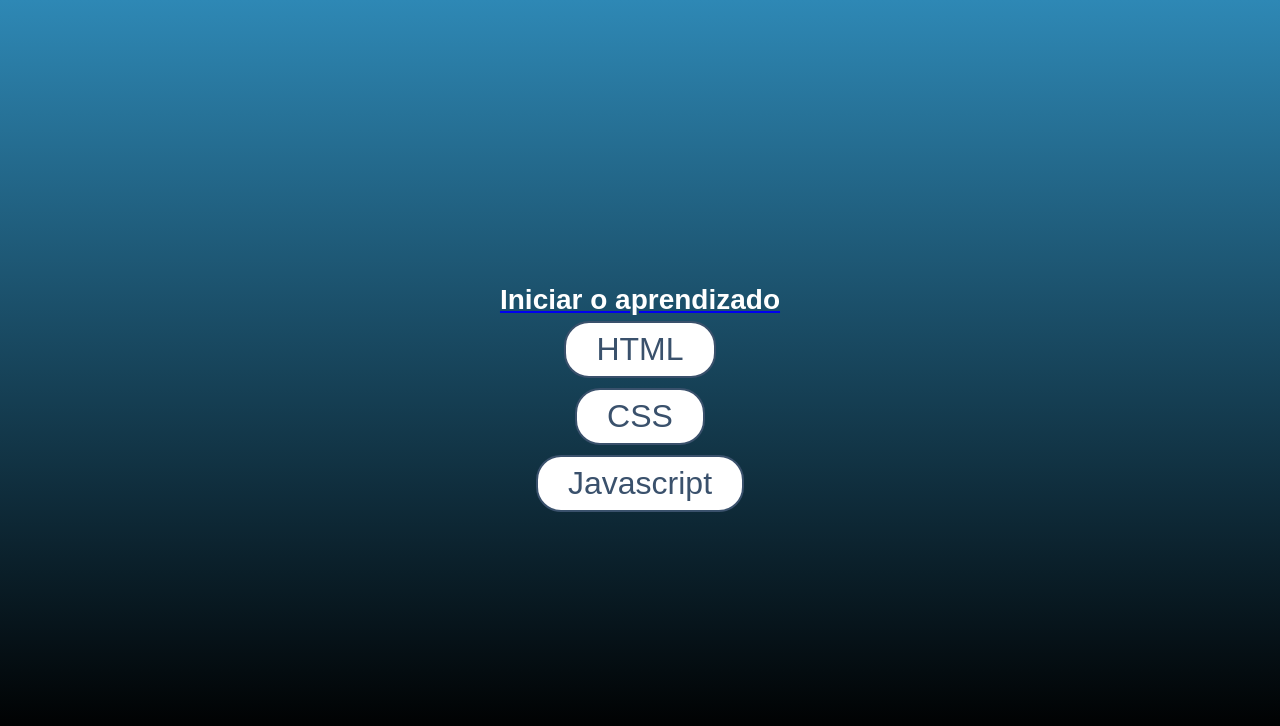
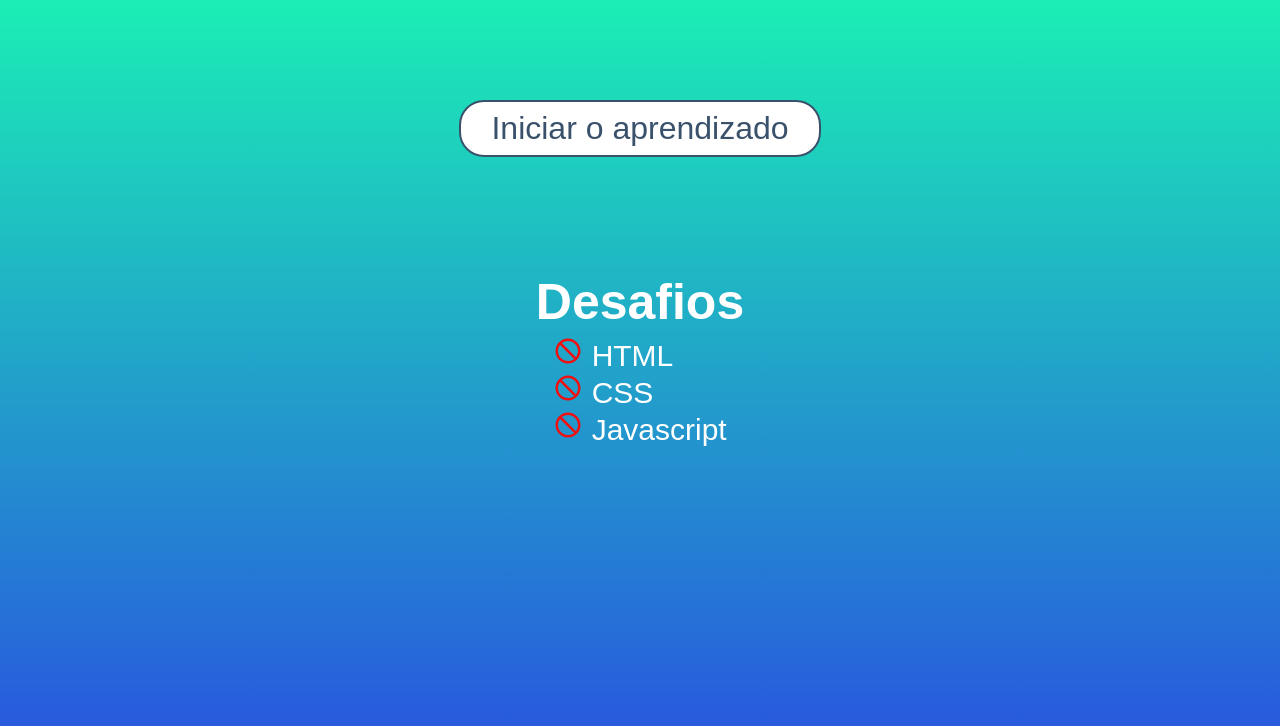
Before and after one commit to burn-c/hackathonrsxpteam30, a React (Create React App) app in the folder aprenda-arrastando/: page / in a window 1280 px wide. Shown: the top 726 px of the page. Built offline with nearby package versions, Linux system fonts and the light colour scheme.

Commit message:
Style: Home

```diff
--- a/aprenda-arrastando/package.json
+++ b/aprenda-arrastando/package.json
@@ -5,6 +5,7 @@
   "dependencies": {
     "react": "^16.12.0",
     "react-dom": "^16.12.0",
+    "react-icons": "^3.8.0",
     "react-router-dom": "^5.1.2",
     "react-scripts": "3.2.0",
     "react-toastify": "^5.4.1",
--- a/aprenda-arrastando/src/components/atoms/container.js
+++ b/aprenda-arrastando/src/components/atoms/container.js
@@ -1,14 +1,13 @@
 import styled from 'styled-components';
 
+
 const Container = styled.div`
-  margin: auto;
-  height: 100vh;
+  margin-top: 100px;
   display: flex;
   flex-direction: column;
   align-items: center;
-  height: 100vh;
-  width: 100%;
   justify-content: center;
+
 `;
 
 export default Container;
--- /dev/null
+++ b/aprenda-arrastando/src/components/atoms/containerbutton.js
@@ -0,0 +1,12 @@
+import styled from 'styled-components';
+
+const ContainerButton = styled.div`
+  margin: auto;
+  display: flex;
+  justify-content: center;
+  align-items: center;
+
+`;
+
+
+export default ContainerButton;
--- /dev/null
+++ b/aprenda-arrastando/src/components/atoms/textlist.js
@@ -0,0 +1,27 @@
+import styled from 'styled-components';
+
+const TextList = styled.div`
+  margin: auto;
+  height: 50vh;
+  display: flex;
+  flex-direction: column;
+  align-items: center;
+  height: 50vh;
+  width: 50%;
+  justify-content: center;
+
+  h1 {
+    color: #fff;
+    font-size: 50px;
+    margin: 5px;
+  }
+
+  ul {
+    color: #fff;
+    font-size: 30px;
+    list-style-type: none;
+
+  }
+`;
+
+export default TextList;
--- a/aprenda-arrastando/src/components/index.js
+++ b/aprenda-arrastando/src/components/index.js
@@ -3,6 +3,9 @@ import { Link } from 'react-router-dom';
 import styled from 'styled-components';
 import Button from './atoms/button';
 import Container from './atoms/container';
+import ContainerButton from './atoms/containerbutton';
+import TextList from './atoms/textlist';
+import { MdDoNotDisturb } from 'react-icons/md';
 
 const H1 = styled.h1`
 color: #fff;
@@ -11,14 +14,22 @@ color: #fff;
 function Index() {
   return (
     <Container>
+      <ContainerButton>
         <Link to="/page_html">
           <a>
-            <H1>Iniciar o aprendizado</H1>
+            <Button>Iniciar o aprendizado</Button>
           </a>
         </Link>
-        <Button margin>HTML</Button>
-        <Button margin>CSS</Button>
-        <Button margin>Javascript</Button>
+      </ContainerButton>
+
+        <TextList>
+          <h1>Desafios</h1>
+          <ul>
+          <li><MdDoNotDisturb color="#f01010" /> HTML</li>
+          <li><MdDoNotDisturb color="#f01010" /> CSS</li>
+          <li><MdDoNotDisturb color="#f01010" /> Javascript</li>
+          </ul>
+        </TextList>
     </Container>
   );
 }
--- a/aprenda-arrastando/src/components/pages/page_html.js
+++ b/aprenda-arrastando/src/components/pages/page_html.js
@@ -23,7 +23,16 @@ export default function PageHtml() {
   return (
     <Container>
       <StyledSection>
-        <StyledDiv>Imagem</StyledDiv>
+        <StyledDiv>
+        <h1>RSXP</h1>
+        <p>Viva uma experiência única!</p>
+        <ul>
+        <li>foco no aprendizado</li>
+        <li>foco na prática</li>
+        <li>foco no resultado</li>
+    </ul>
+    <footer>Credenciamento às 08:00</footer>
+        </StyledDiv>
         <StyledDiv>Exercício</StyledDiv>
       </StyledSection>
     </Container>
--- a/aprenda-arrastando/src/global.js
+++ b/aprenda-arrastando/src/global.js
@@ -15,7 +15,7 @@ export default createGlobalStyle`
   }
 
   body {
-    background: linear-gradient(0deg, rgba(0,0,0,1) 8%, rgba(46,136,181,1) 100%);
+    background: linear-gradient(0deg, #2858de 8%, #1beeb5 100%);
   }
 
   body, input, button {
```
Also changed, not shown: 1 other file (tests, documents, lock files or other folders).
